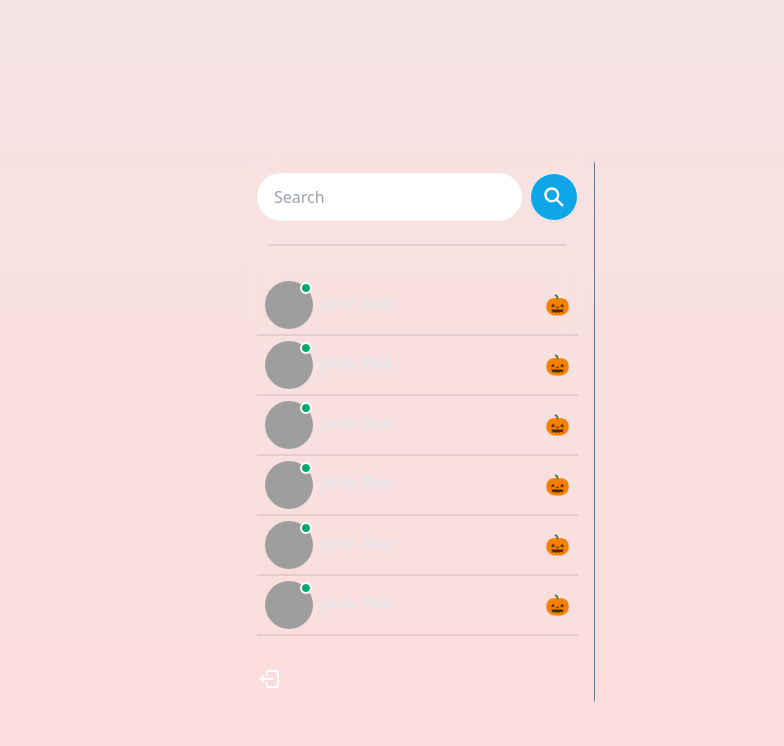
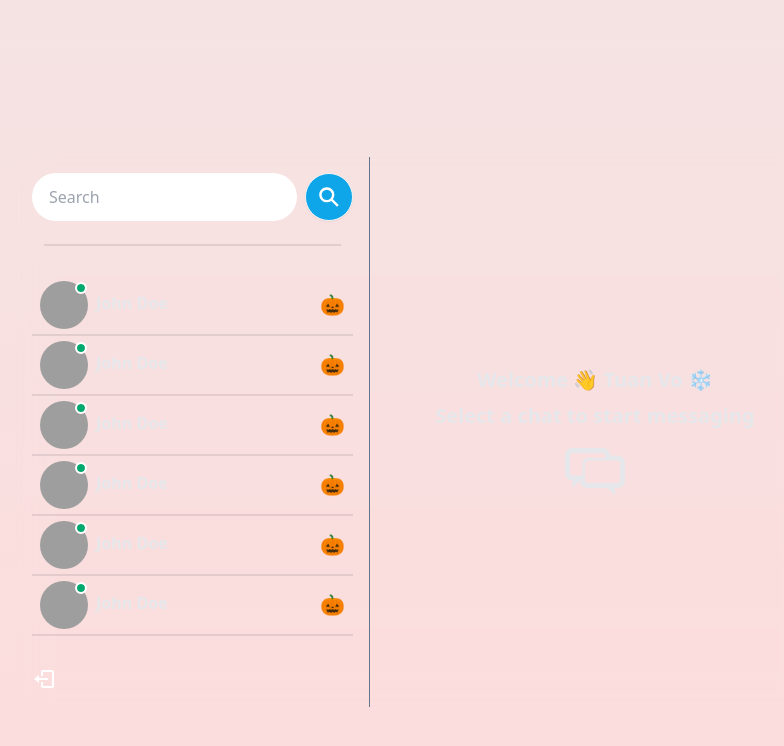
Before and after one commit to TWilluan/ChatApp, a React (Vite) app in the folder frontend/: page / in a window 1280 px wide. Shown: the top 746 px of the page, without its empty margins (222-1006 px from the left). Built offline with nearby package versions, Linux system fonts and the light colour scheme; grey boxes are pictures that could not be loaded.

Commit message:
UI design

```diff
--- /dev/null
+++ b/frontend/src/components/Messages/Message.jsx
@@ -0,0 +1,23 @@
+
+
+import React from 'react'
+
+function Message() {
+    return (<>
+        <div className='chat chat-end'>
+            <div className='chat-image avatar'>
+                <div className='w-10 rounded-full'>
+                    <img
+                        alt=''
+                        src=''
+                    />
+                </div>
+            </div>
+
+            <div className={`chat-bubble text-white bg-blue-500 pb-2`}>Hi! Hello from ....</div>
+            <div className='chat-footer opacity-50 text-xs flex gap-1 items-center'>12:41</div>
+        </div>
+    </>)
+}
+
+export default Message
--- /dev/null
+++ b/frontend/src/components/Messages/MessageContainer.jsx
@@ -0,0 +1,35 @@
+import MessageInput from "./MessageInput";
+import Messages from "./Messages";
+import {TiMessages} from "react-icons/ti";
+
+const MessageContainer = () => {
+	const NoChatSelect = true;
+	return (
+		<div className='md:min-w-[450px] flex flex-col'>
+			{NoChatSelect ? <NoChatSelected /> : (
+				<>
+					{/* Header */}
+					<div className='bg-slate-500 px-4 py-2 mb-2'>
+						<span className='label-text'>To:</span> <span className='text-gray-900 font-bold'>John doe</span>
+					</div>
+
+					<Messages />
+					<MessageInput />
+				</>
+			)}
+		</div>
+	);
+};
+export default MessageContainer;
+
+const NoChatSelected = () => {
+	return (
+		<div className='flex items-center justify-center w-full h-full'>
+			<div className='px-4 text-center sm:text-lg md:text-xl text-gray-200 font-semibold flex flex-col items-center gap-2'>
+				<p>Welcome 👋 Tuan Vo ❄</p>
+				<p>Select a chat to start messaging</p>
+				<TiMessages className='text-3xl md:text-6xl text-center' />
+			</div>
+		</div>
+	);
+};
--- /dev/null
+++ b/frontend/src/components/Messages/MessageInput.jsx
@@ -0,0 +1,22 @@
+
+import React from 'react'
+import {BsSend } from "react-icons/bs"
+
+function MessageInput() {
+    return (<>
+        <form className='px-4 my-3'>
+            <div className='w-full relative'>
+                <input type='text'
+                    className='border text-sm rounded-lg block w-full p-2.5  bg-gray-700 border-gray-600 text-white'
+                    placeholder='Send a message' />
+
+                <button type='submit' className='absolute inset-y-0 end-0 flex items-center pe-3'>
+                    <BsSend />
+                </button>
+            </div>
+        </form>
+    </>
+    )
+}
+
+export default MessageInput
--- /dev/null
+++ b/frontend/src/components/Messages/Messages.jsx
@@ -0,0 +1,17 @@
+import Message from "./Message";
+
+const Messages = () => {
+	return (
+		<div className='px-4 flex-1 overflow-auto'>
+			<Message />
+			<Message />
+			<Message />
+			<Message />
+			<Message />
+			<Message />
+			<Message />
+			<Message />
+		</div>
+	);
+};
+export default Messages;
--- a/frontend/src/index.css
+++ b/frontend/src/index.css
@@ -9,3 +9,21 @@
     background-position: center;
     background-attachment: fixed;
 }
+
+/* dark mode looking scrollbar */
+::-webkit-scrollbar {
+    width: 8px;
+}
+
+::-webkit-scrollbar-track {
+    background: #555;
+}
+
+::-webkit-scrollbar-thumb {
+    background: #121212;
+    border-radius: 5px;
+}
+
+::-webkit-scrollbar-thumb:hover {
+    background: #242424;
+}
--- a/frontend/src/pages/home/Home.jsx
+++ b/frontend/src/pages/home/Home.jsx
@@ -1,11 +1,13 @@
 
 
+import MessageContainer from "../../components/Messages/MessageContainer";
 import Sidebar from "../../components/SideBar/Sidebar"
 
 const Home = () => {
 	return (
 		<div className='flex sm:h-[450px] md:h-[550px] rounded-lg overflow-hidden bg-gray-400 bg-clip-padding backdrop-filter backdrop-blur-lg bg-opacity-0'>
 			<Sidebar/>
+			<MessageContainer/>
 		</div>
 	);
 };
```
